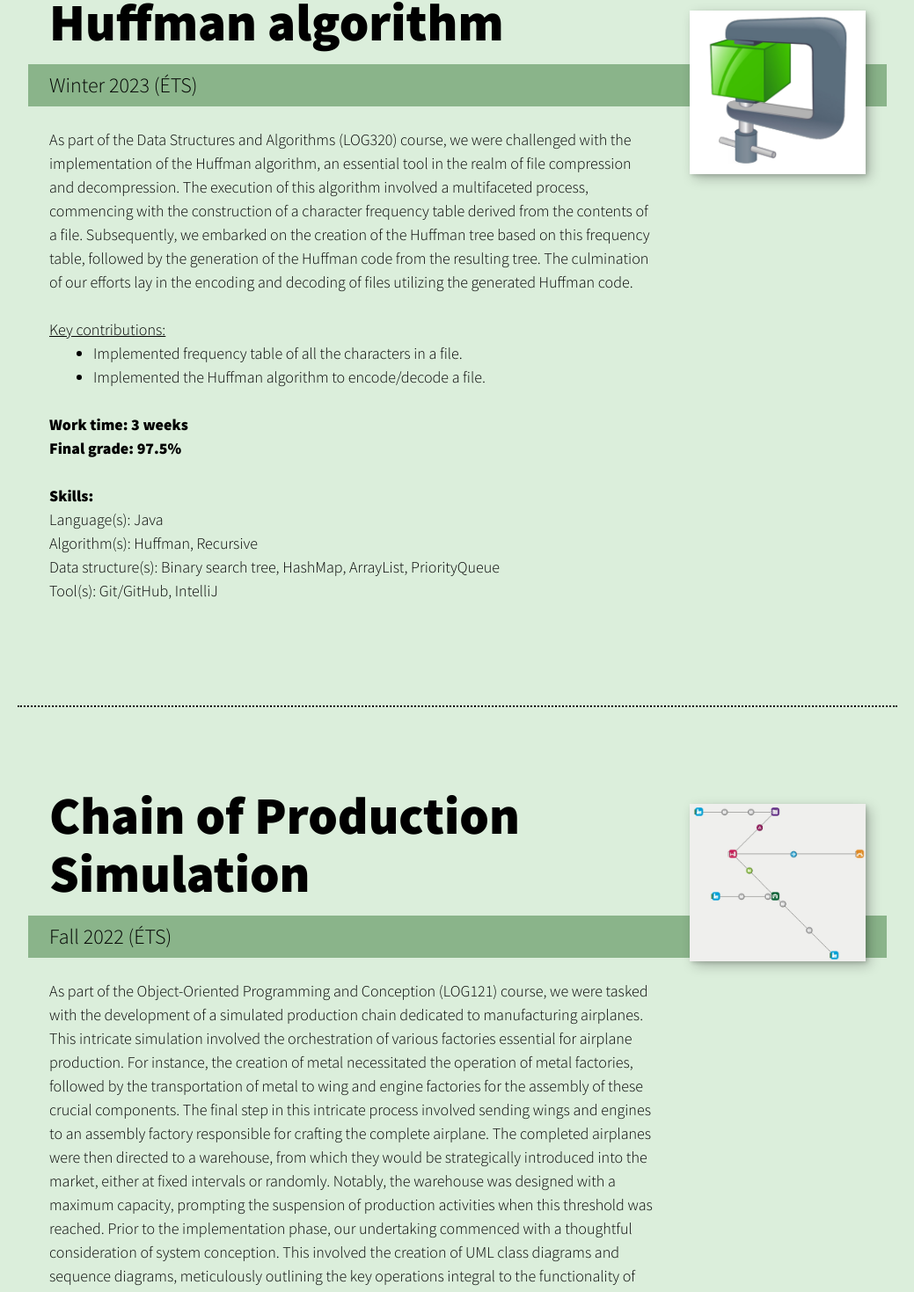
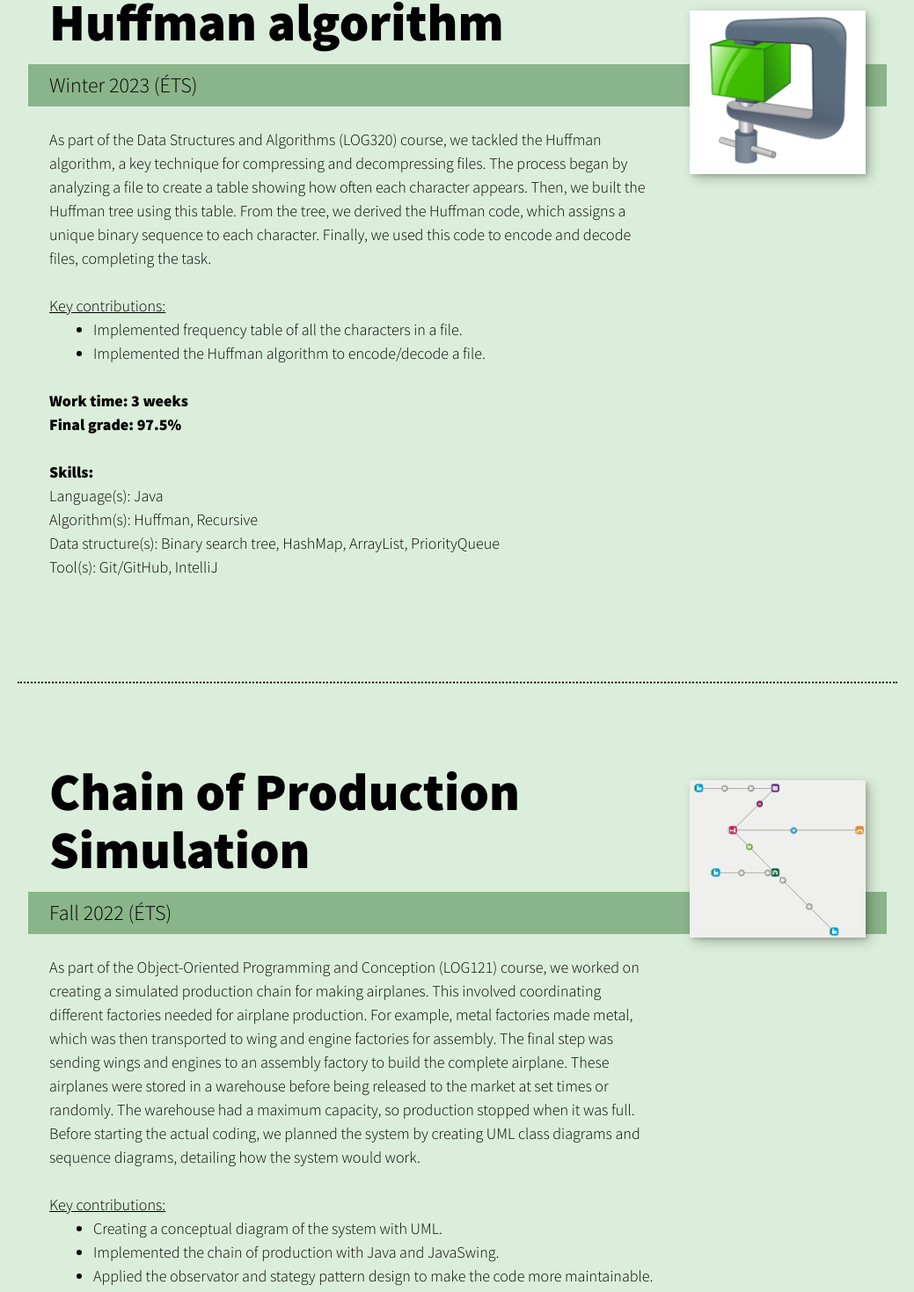
Before and after one commit to ThiiLuu79/tm_portfolio, a React (Create React App) app: page /Academics in a window 1280 px wide. Shown: the part 2990-4459 px from the top of the page at 88% size, without its empty margins (120-1159 px from the left). Built offline with nearby package versions, Linux system fonts and the light colour scheme.

Commit message:
Updated academicsConstants.js

```diff
--- a/src/components/academicsConstants.js
+++ b/src/components/academicsConstants.js
@@ -62,7 +62,7 @@ export const PUSHERS_PROJECT = {
 export const HUFFMAN_PROJECT = {
     title: "Huffman algorithm",
     period: "Winter 2023 (ÉTS)",
-    description: "As part of the Data Structures and Algorithms (LOG320) course,  we were challenged with the implementation of the Huffman algorithm, an essential tool in the realm of file compression and decompression. The execution of this algorithm involved a multifaceted process, commencing with the construction of a character frequency table derived from the contents of a file. Subsequently, we embarked on the creation of the Huffman tree based on this frequency table, followed by the generation of the Huffman code from the resulting tree. The culmination of our efforts lay in the encoding and decoding of files utilizing the generated Huffman code.",
+    description: "As part of the Data Structures and Algorithms (LOG320) course, we tackled the Huffman algorithm, a key technique for compressing and decompressing files. The process began by analyzing a file to create a table showing how often each character appears. Then, we built the Huffman tree using this table. From the tree, we derived the Huffman code, which assigns a unique binary sequence to each character. Finally, we used this code to encode and decode files, completing the task.",
     contributions: [
         "Implemented frequency table of all the characters in a file.",
         "Implemented the Huffman algorithm to encode/decode a file."
@@ -84,7 +84,7 @@ export const HUFFMAN_PROJECT = {
 export const CHAIN_PROJECT = {
     title: "Chain of Production Simulation",
     period: "Fall 2022 (ÉTS)",
-    description: "As part of the Object-Oriented Programming and Conception (LOG121) course, we were tasked with the development of a simulated production chain dedicated to manufacturing airplanes. This intricate simulation involved the orchestration of various factories essential for airplane production. For instance, the creation of metal necessitated the operation of metal factories, followed by the transportation of metal to wing and engine factories for the assembly of these crucial components. The final step in this intricate process involved sending wings and engines to an assembly factory responsible for crafting the complete airplane. The completed airplanes were then directed to a warehouse, from which they would be strategically introduced into the market, either at fixed intervals or randomly. Notably, the warehouse was designed with a maximum capacity, prompting the suspension of production activities when this threshold was reached. Prior to the implementation phase, our undertaking commenced with a thoughtful consideration of system conception. This involved the creation of UML class diagrams and sequence diagrams, meticulously outlining the key operations integral to the functionality of the system.",
+    description: "As part of the Object-Oriented Programming and Conception (LOG121) course, we worked on creating a simulated production chain for making airplanes. This involved coordinating different factories needed for airplane production. For example, metal factories made metal, which was then transported to wing and engine factories for assembly. The final step was sending wings and engines to an assembly factory to build the complete airplane. These airplanes were stored in a warehouse before being released to the market at set times or randomly. The warehouse had a maximum capacity, so production stopped when it was full. Before starting the actual coding, we planned the system by creating UML class diagrams and sequence diagrams, detailing how the system would work.",
     contributions: [
         "Creating a conceptual diagram of the system with UML.",
         "Implemented the chain of production with Java and JavaSwing.",
```
